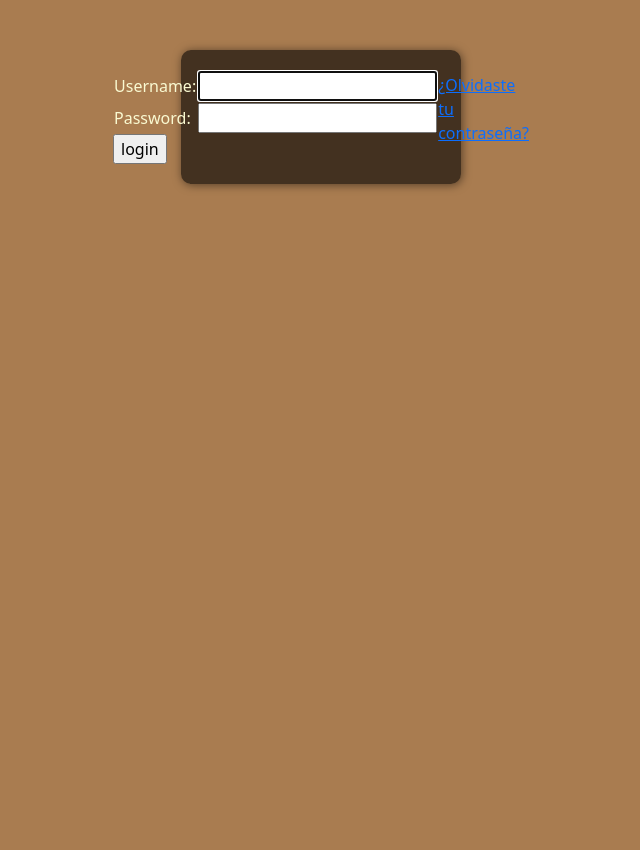
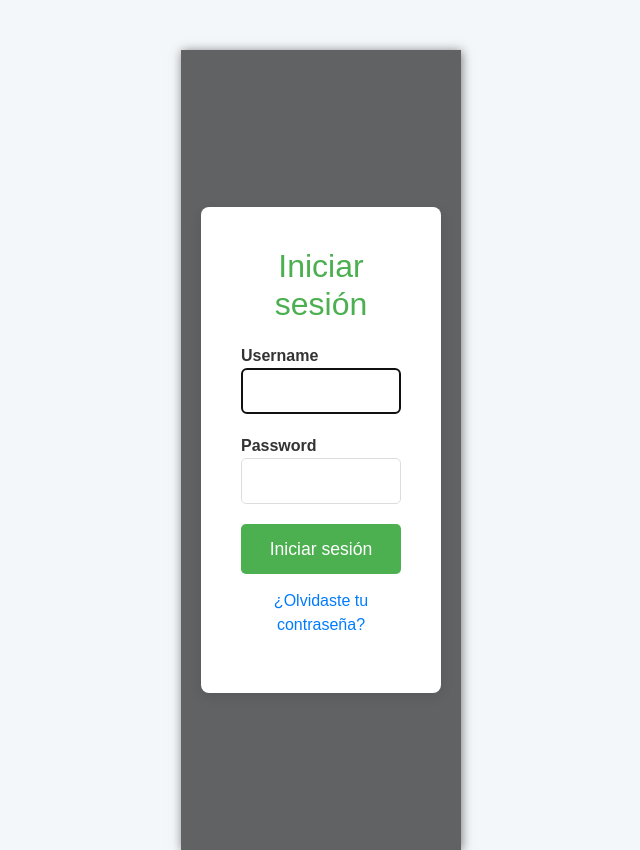
Before and after one commit to Carlos5Noob/TierraMedia-Django, a Django app: page /tierramedia/login/ in a window 1280 px wide. Shown: the whole page, without its empty margins (319-959 px from the left). Before the commit the page ends 190 px from the top, so only its background shows below. Run offline with Django 5.2, Linux system fonts and the light colour scheme.

Commit message:
modificado diseño página login

```diff
--- a/app/static/css/login.css
+++ b/app/static/css/login.css
@@ -8,6 +8,5 @@ body{
     margin-right: 500px;
     padding: 20px;
     background: rgba(0, 0, 0, 0.6);
-    border-radius: 10px;
     box-shadow: 1px 1px 10px rgba(0, 0, 0, 0.5);
 }
--- a/app/templates/registration/login.html
+++ b/app/templates/registration/login.html
@@ -7,40 +7,126 @@
     <link href="https://cdn.jsdelivr.net/npm/bootstrap@5.3.3/dist/css/bootstrap.min.css" rel="stylesheet">
     <script src="https://cdn.jsdelivr.net/npm/bootstrap@5.3.3/dist/js/bootstrap.bundle.min.js"></script>
     <link href="{% static 'css/login.css' %}" rel="stylesheet">
+    <style>
+        body {
+            background-color: #f4f7fa;
+            font-family: Arial, sans-serif;
+        }
+
+        .contenedor {
+            min-height: 100vh;
+            display: flex;
+            justify-content: center;
+            align-items: center;
+        }
+
+        .form-container {
+            background-color: white;
+            padding: 40px;
+            border-radius: 8px;
+            box-shadow: 0 4px 12px rgba(0, 0, 0, 0.1);
+            width: 100%;
+            max-width: 400px;
+        }
+
+        h2 {
+            text-align: center;
+            margin-bottom: 20px;
+            color: #4CAF50;
+        }
+
+        .form-container .form-group {
+            margin-bottom: 20px;
+        }
+
+        .form-container label {
+            font-weight: bold;
+            color: #333;
+        }
+
+        .form-container input[type="text"],
+        .form-container input[type="password"] {
+            width: 100%;
+            padding: 10px;
+            border: 1px solid #ddd;
+            border-radius: 5px;
+            font-size: 1rem;
+        }
+
+        .form-container input[type="submit"] {
+            width: 100%;
+            padding: 12px;
+            background-color: #4CAF50;
+            border: none;
+            border-radius: 5px;
+            color: white;
+            font-size: 1.1rem;
+            cursor: pointer;
+            transition: background-color 0.3s ease;
+        }
+
+        .form-container input[type="submit"]:hover {
+            background-color: #45a049;
+        }
+
+        .form-container .forgot-password {
+            text-align: center;
+            margin-top: 15px;
+        }
+
+        .form-container .forgot-password a {
+            color: #007bff;
+            text-decoration: none;
+        }
+
+        .form-container .forgot-password a:hover {
+            text-decoration: underline;
+        }
+
+        .error-message {
+            color: red;
+            text-align: center;
+            margin-bottom: 20px;
+        }
+    </style>
 </head>
 <body>
 
 {% if form.errors %}
-<p style="color: red;">Usuario o contraseña erróneos. Porfavor, inténtelo de nuevo.</p>
+<p class="error-message">Usuario o contraseña erróneos. Por favor, inténtelo de nuevo.</p>
 {% endif %}
 {% if next %}
     {% if user.is_authenticated %}
-    <p>Su cuenta no tiene acceso a esta página. Para proceder,
-    por favor inicie sesión con una cuenta que tenga acceso.</p>
+    <p style="color: red; text-align: center;">Su cuenta no tiene acceso a esta página. Para proceder, por favor inicie sesión con una cuenta que tenga acceso.</p>
     {% else %}
-    <p style="color: lightgoldenrodyellow; margin-top: 100px; font-size: 30px" class="d-flex justify-content-center align-items-center">Por favor inicie sesión para ver esta página.</p>
+    <p style="color: black; margin-top: 100px; font-size: 30px" class="d-flex justify-content-center align-items-center">Por favor inicie sesión para ver esta página.</p>
     {% endif %}
 {% endif %}
 
-<div class="contenedor d-flex justify-content-center align-items-center">
-<form method="post" action="{% url 'login' %}">
-{% csrf_token %}
-<table>
-<tr>
-    <td style="color: lightgoldenrodyellow;">{{ form.username.label_tag }}</td>
-    <td >{{ form.username }}</td>
-</tr>
-<tr>
-    <td style="color: lightgoldenrodyellow;">{{ form.password.label_tag }}</td>
-    <td>{{ form.password }}</td>
-</tr>
-</table>
+<div class="contenedor">
+    <div class="form-container">
+        <h2>Iniciar sesión</h2>
+        <form method="post" action="{% url 'login' %}">
+            {% csrf_token %}
 
-<input type="submit" value="login">
-<input type="hidden" name="next" value="{{ next }}">
-</form>
+            <div class="form-group">
+                <label for="username">{{ form.username.label }}</label>
+                {{ form.username }}
+            </div>
 
-<p><a href="{% url 'password_reset' %}">¿Olvidaste tu contraseña?</a></p>
+            <div class="form-group">
+                <label for="password">{{ form.password.label }}</label>
+                {{ form.password }}
+            </div>
+
+            <input type="submit" value="Iniciar sesión">
+            <input type="hidden" name="next" value="{{ next }}">
+        </form>
+
+        <div class="forgot-password">
+            <p><a href="{% url 'password_reset' %}">¿Olvidaste tu contraseña?</a></p>
+        </div>
+    </div>
 </div>
 
 </body>
```
